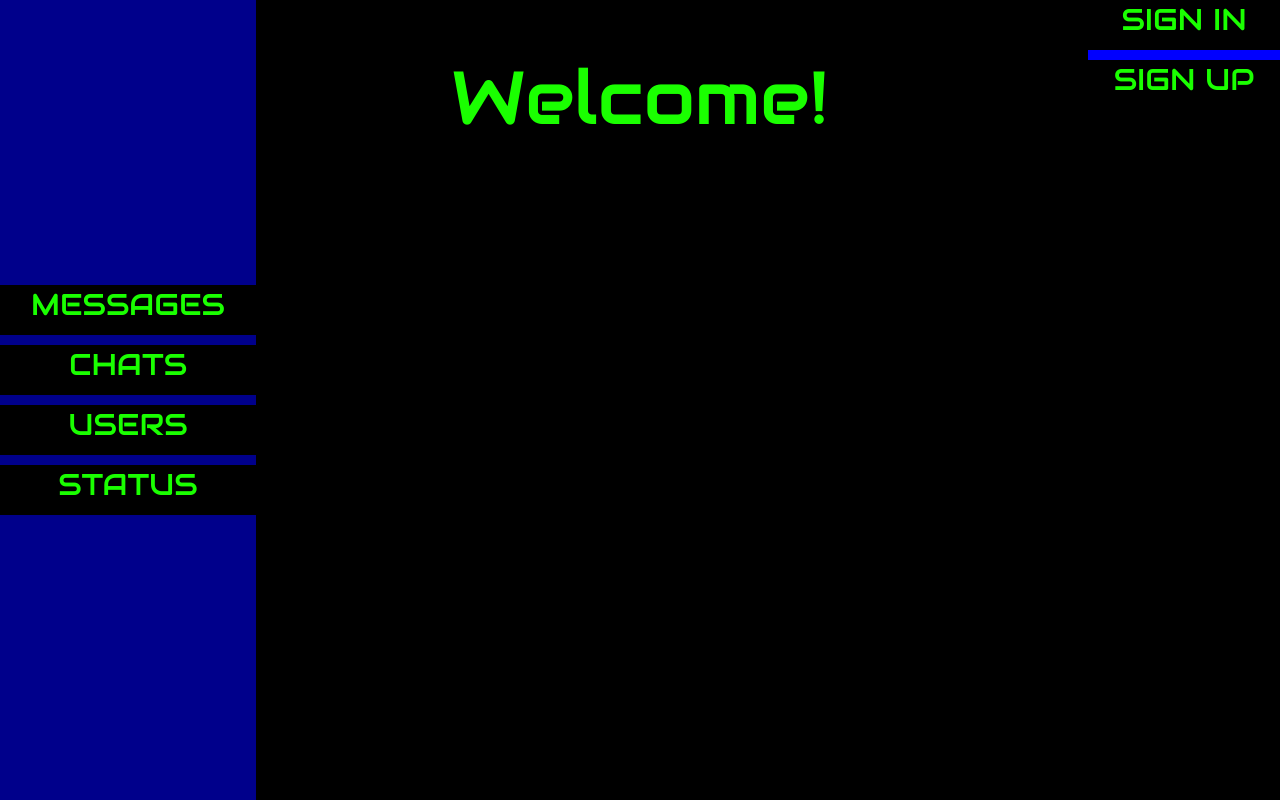
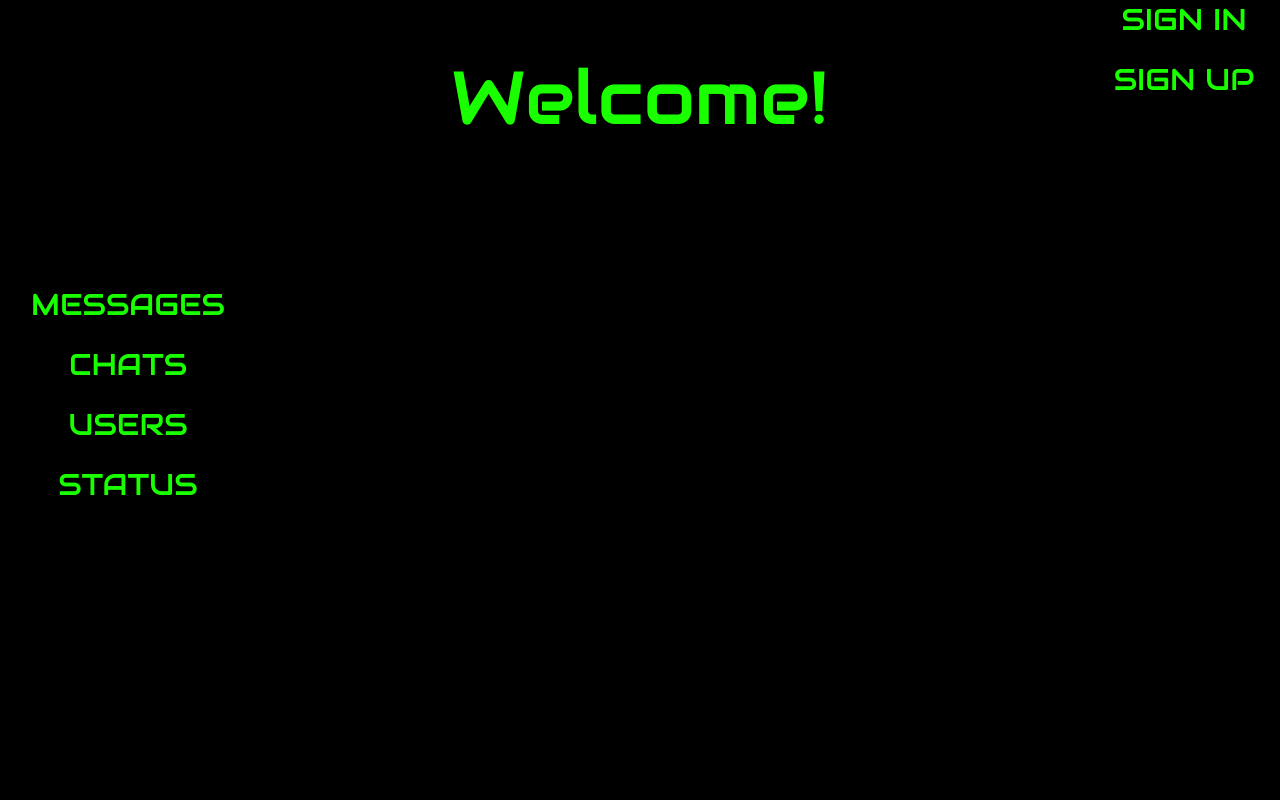
Before and after one commit to Renale-Messenger/Renale-Server, a Flask app: page / in a window 1280 px wide. Run offline with Flask 3, Linux system fonts and the light colour scheme.

Commit message:
Cleanup and small UI fix

```diff
--- a/app/static/styles.css
+++ b/app/static/styles.css
@@ -22,7 +22,6 @@ button {
     border: none;
 }
 .auth {
-    background-color: blue;
     display:flex;
     justify-content: center;
     align-items: center;
@@ -46,7 +45,6 @@ button {
     font-family: "Audiowide", sans-serif;
     font-weight: 400;
     width: 60%;
-    top: 0px;
 }
 main {
     color: #1aff00;
@@ -54,8 +52,6 @@ main {
 }
 h1 {
     color: #1aff00;
-    font-family: "Audiowide", sans-serif;
-    font-weight: 400;
 }
 .form {
     margin-left: auto;
@@ -129,7 +125,6 @@ h1 {
     border-radius: 25px;
 }
 .buttons {
-    background-color: darkblue;
     display:flex;
     justify-content: center;
     align-items: center;
@@ -142,11 +137,10 @@ h1 {
     height: 100%;
 }
 .buttons * {
-    box-sizing: border-box;
+    box-sizing: content-box;
     transition: all .35s ease;
 }
-a,
-button {
+a {
     text-align: center;
     font-size: 30px;
     position: relative;
```
